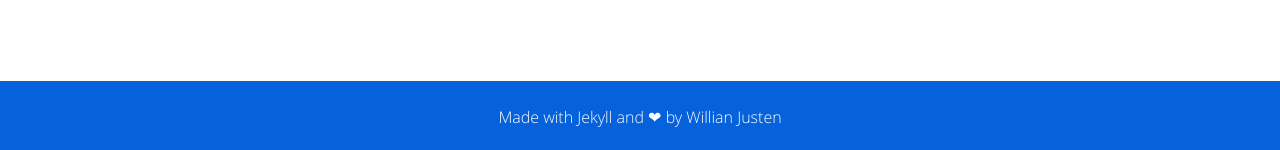
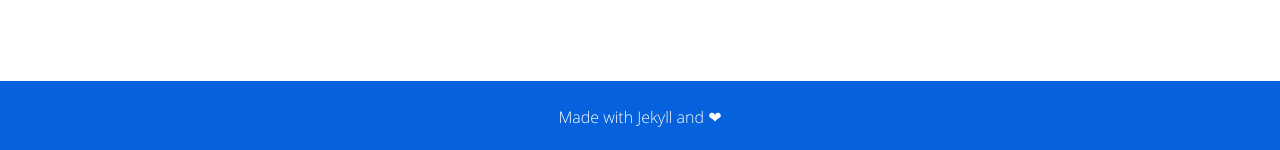
Before and after one commit to JuliaTorrejon/juliatorrejon.github.io, a Jekyll site: the page built from index.html, in a window 1280 px wide. Shown: the part 1830-1980 px from the top of the page. Built offline with Jekyll 4.4.1, drawn with Linux system fonts in a browser that asks for light colours.

Commit message:
Update footer.html

```diff
--- a/_includes/footer.html
+++ b/_includes/footer.html
@@ -1,4 +1,4 @@
 <footer>
-    <p>Made with <a href="http://jekyllrb.com/" target="_blank">Jekyll</a> and <span class="love">❤</span> by <a href="https://willianjusten.com.br">Willian Justen</a></p>
+    <p>Made with <a href="http://jekyllrb.com/" target="_blank">Jekyll</a> and <span class="love">❤</span> </p>
 </footer>
 <script src="{{ "/assets/js/main.js" | prepend: site.baseurl }}"></script>
```
